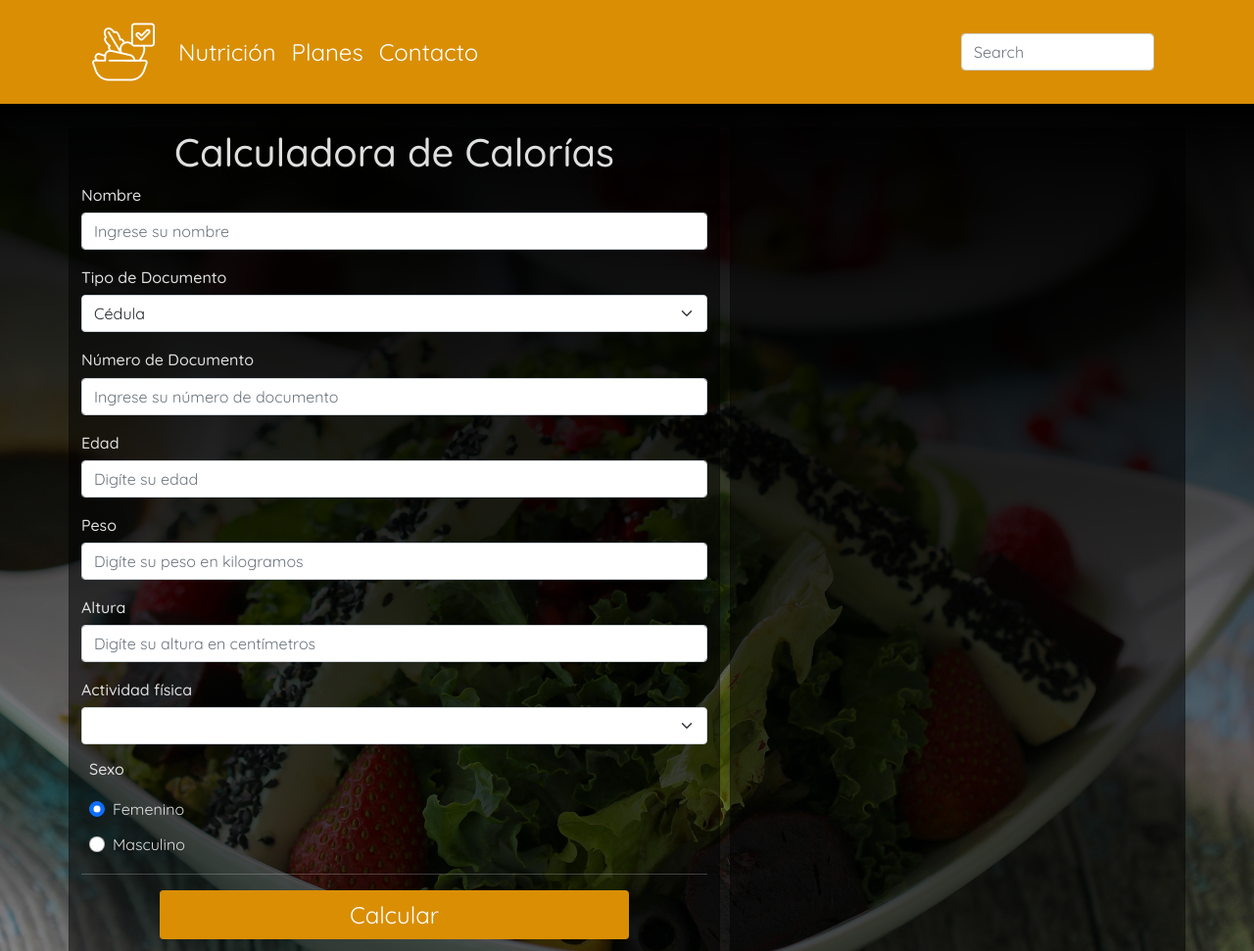
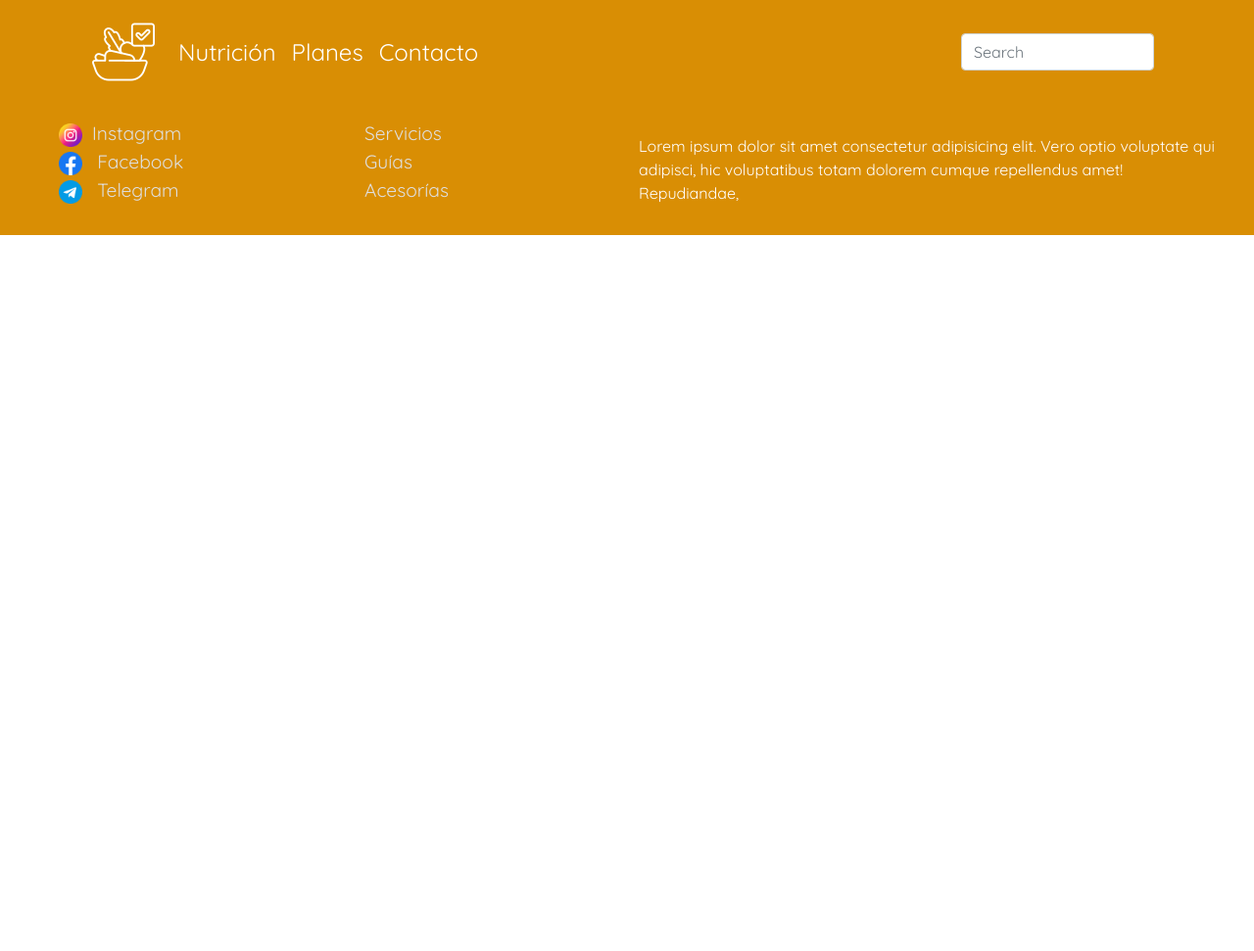
Before and after one commit to Edwin-Rojas-dev/calculadora-de-calorias, a plain HTML site: page index.html in a window 1280 px wide. Shown: the top 971 px of the page at 98% size. After the commit the page ends 800 px from the top, so only its background shows below. Drawn offline with nearby package versions, Linux system fonts and the light colour scheme.

Commit message:
Eliminé main-content

```diff
--- a/index.html
+++ b/index.html
@@ -61,86 +61,7 @@
     </div>
   </header>
 
-  <main class="main-content">
-    <section class="container">
-      <div class="row py-4">
-        <div class="card col-lg-7">
-          <form id="formulario-calculadora">
-            <fieldset>
-              <legend class="h1 text-center">Calculadora de Calorías</legend>
-              <div class="mb-3">
-                <label for="nombre" class="form-label h6">Nombre</label>
-                <input type="text" id="nombre" class="form-control" placeholder="Ingrese su nombre">
-              </div>
-              <div class="mb-3">
-                <label for="tipo_documento" class="form-label h6">Tipo de Documento</label>
-                <select id="tipo_documento" class="form-select">
-                    <option value="cedula">Cédula</option>
-                    <option value="pasaporte">Pasaporte</option>
-                </select>
-            </div>
-
-              <div class="mb-3">
-                <label for="numero_documento" class="form-label h6">Número de Documento</label>
-                <input type="number" id="numero_documento" class="form-control"
-                  placeholder="Ingrese su número de documento">
-              </div>
-              <div class="mb-3">
-                <label for="edad" class="form-label h6">Edad</label>
-                <input type="number" id="edad" class="form-control" min="15" max="80" placeholder="Digíte su edad">
-              </div>
-
-              <div class="mb-3">
-                <label for="peso" class="form-label h6">Peso</label>
-                <input type="number" id="peso" class="form-control" placeholder="Digíte su peso en kilogramos">
-              </div>
-
-              <div class="mb-3">
-                <label for="altura" class="form-label h6">Altura</label>
-                <input type="number" id="altura" class="form-control" placeholder="Digíte su altura en centímetros">
-              </div>
-
-              <div class="mb-3">
-                <label for="actividad" class="form-label h6">Actividad física</label>
-                <select id="actividad" class="form-select">
-                  <option></option>
-                  <option value="1.2">Poco o ningún ejercicio</option>
-                  <option value="1.375">Ejercicio ligero (1-3 días a la semana)</option>
-                  <option value="1.55">Ejercicio moderado (3-5 días a la semana)</option>
-                  <option value="1.725">Ejercicio fuerte (6-7 días a la semana)</option>
-                  <option value="1.9">Ejercicio muy fuerte (dos veces al día, entrenamientos muy duros)</option>
-                </select>
-              </div>
-
-              <section class="row m-2 h-100">
-                <span class="h6 p-0">Sexo</span>
-                <div class="form-check">
-                  <input class="form-check-input" value="F" type="radio" name="genero" id="femenino" checked>
-                  <label class="form-check-label" for="femenino">
-                    Femenino
-                  </label>
-                </div>
-
-                <div class="form-check">
-                  <input class="form-check-input" value="M" type="radio" name="genero" id="masculino">
-                  <label class="form-check-label" for="masculino">
-                    Masculino
-                  </label>
-                </div>
-              </section>
-              <hr>
-              <div class="d-flex justify-content-center my-3">
-                <button type="submit" class="btn  w-75" style="font-size: 1.5rem">Calcular</button>
-              </div>
-            </fieldset>
-          </form>
-        </div>
-
-        <article style="font-size: 20px;" class="card col" id="resultado">
-        </article>
-      </div>
-    </section>
-  </main>
+  <!-- Main -->
 
   <footer class="footer row p-3   ">
     <div class="col d-flex justify-content-right align-items-center ">
```
